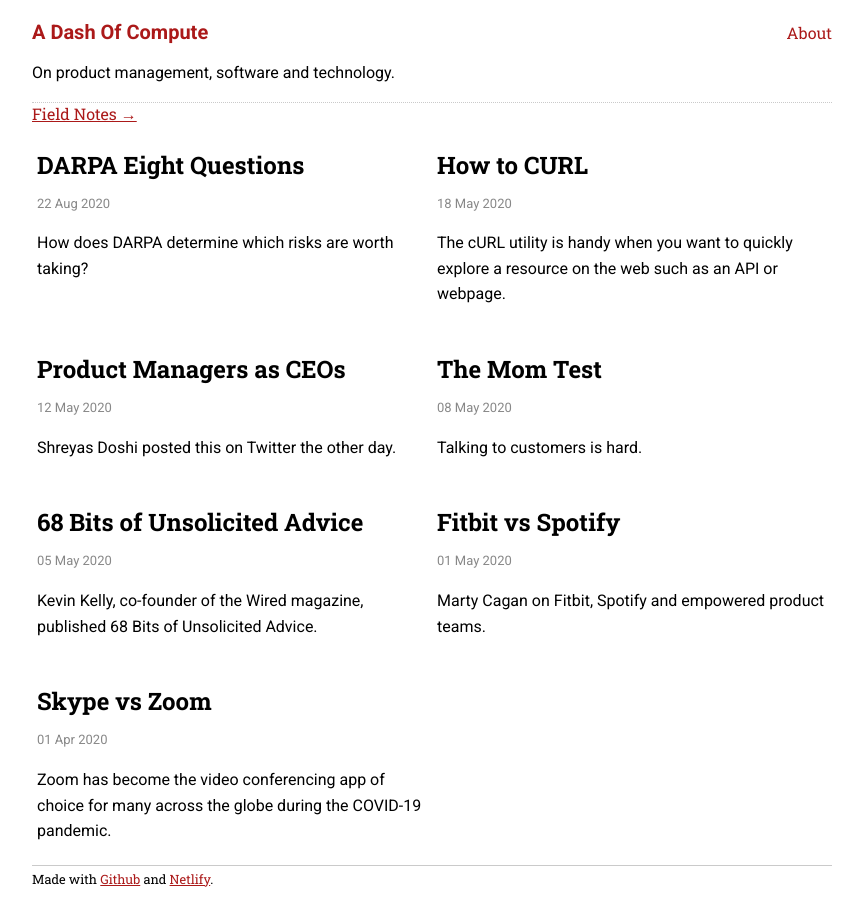
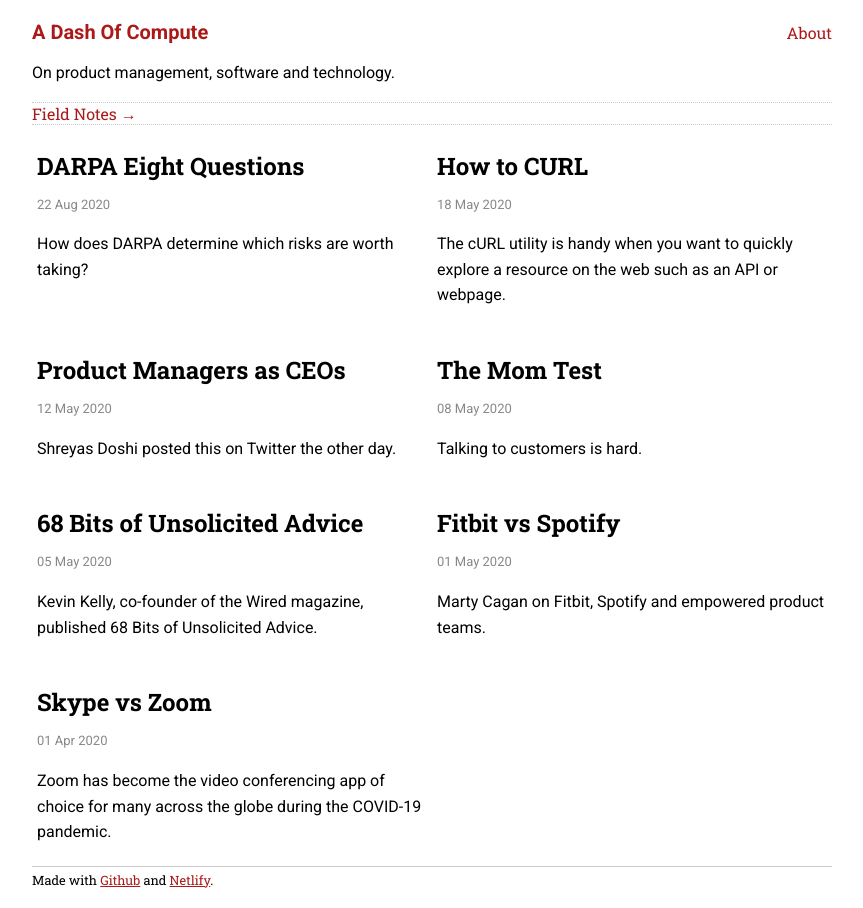
Before and after one commit to sautee/sautee.github.io, a Jekyll site: the page built from pages/index.md, in a window 1280 px wide. Shown: the whole page, without its empty margins (208-1071 px from the left). Built offline with Jekyll 4.4.1, drawn with Linux system fonts in a browser that asks for light colours.

Commit message:
Update header.html

```diff
--- a/_includes/layout/header.html
+++ b/_includes/layout/header.html
@@ -12,7 +12,7 @@
             <p>On product management, software and technology.</p>
         </div>
     </nav>
-    <nav>
+    <nav class="topnavbar">
         <div>
             <a href="{{site.baseurl}}/fieldnotes" class="site-pages">Field Notes →</a>
         </div>
```
